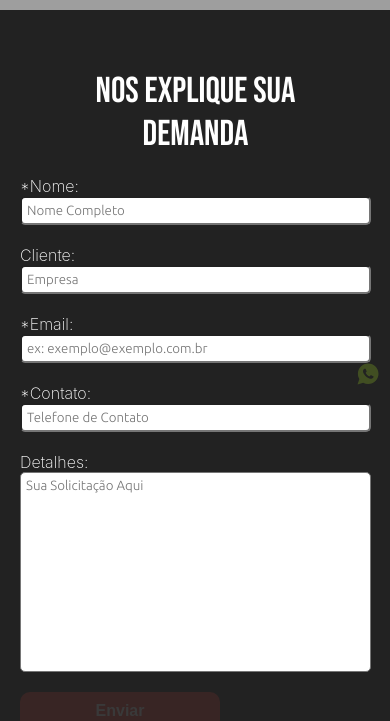
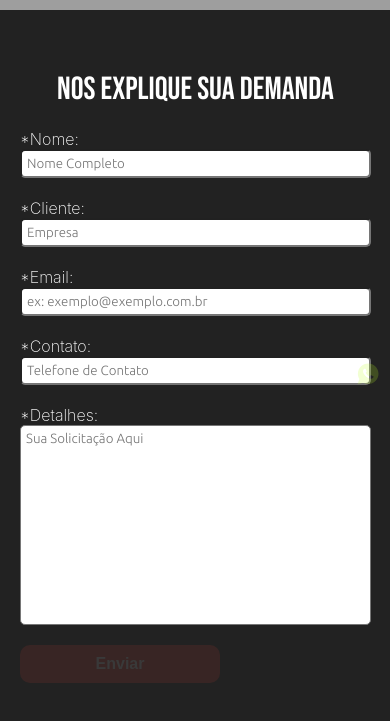
Before and after one commit to julioa-adl/worksafe, a React (Create React App) app: page /cote-agora in a window 390 px wide. Shown: the part 412-1133 px from the top of the page. Built offline with nearby package versions, Linux system fonts and the light colour scheme; grey boxes are pictures that could not be loaded.

Commit message:
att * form abritatorios e att fontSize do title

```diff
--- a/src/sections/forms.sections/OrcamentoForm.jsx
+++ b/src/sections/forms.sections/OrcamentoForm.jsx
@@ -81,7 +81,7 @@ function OrcamentoForm() {
         </label>
 
         <label>
-          Cliente:
+          *Cliente:
           <input
             onChange={ handleChange }
             id="cliente"
@@ -119,7 +119,7 @@ function OrcamentoForm() {
         </label>
 
         <label>
-          Detalhes:
+          *Detalhes:
           <textarea
             onChange={ handleChange }
             id="detalhes"
--- a/src/styles/style.section/orcamento.sections/orcamentoForm.css
+++ b/src/styles/style.section/orcamento.sections/orcamentoForm.css
@@ -98,6 +98,10 @@
 }
 
 @media (max-width: 600px) {
+  .div_container_form h1 {
+    font-size: 2em;
+  }
+
   .img_orc {
     display: none;
   }
```
